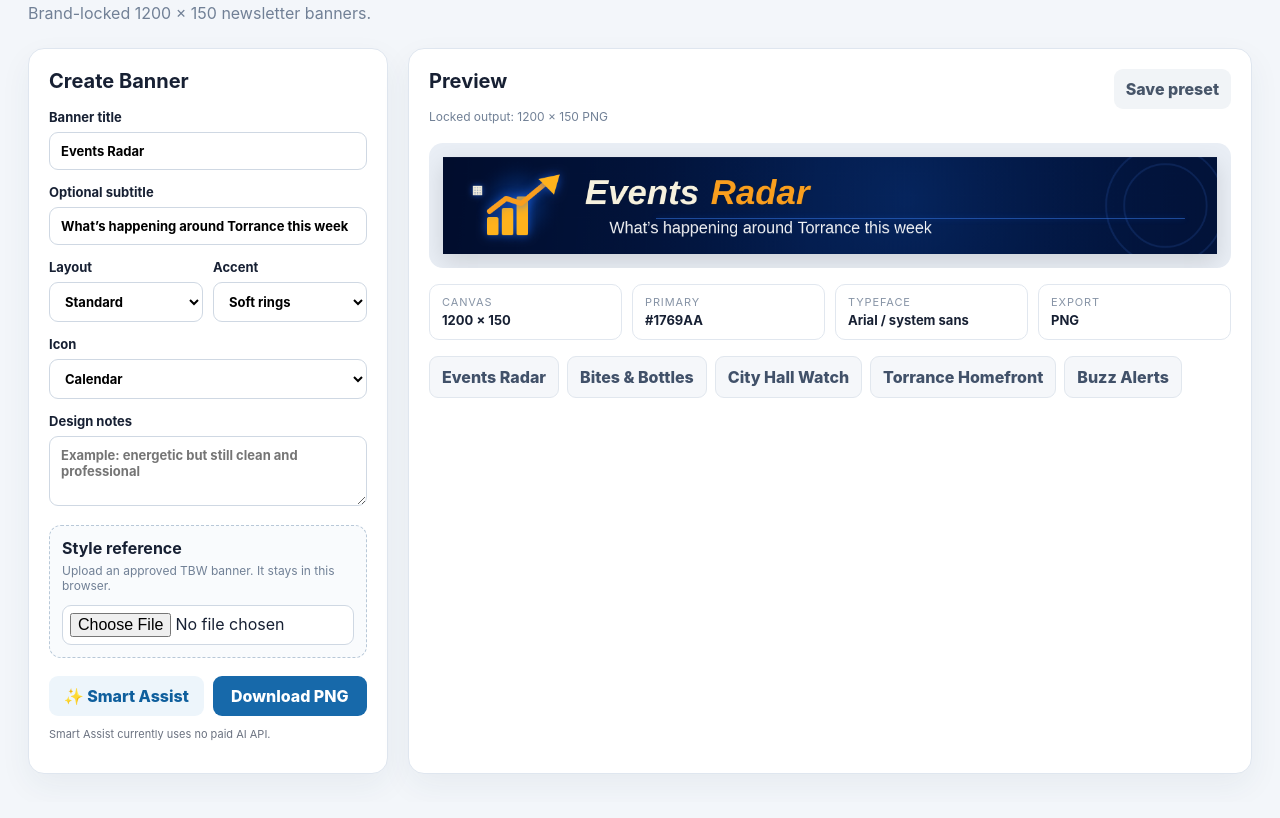
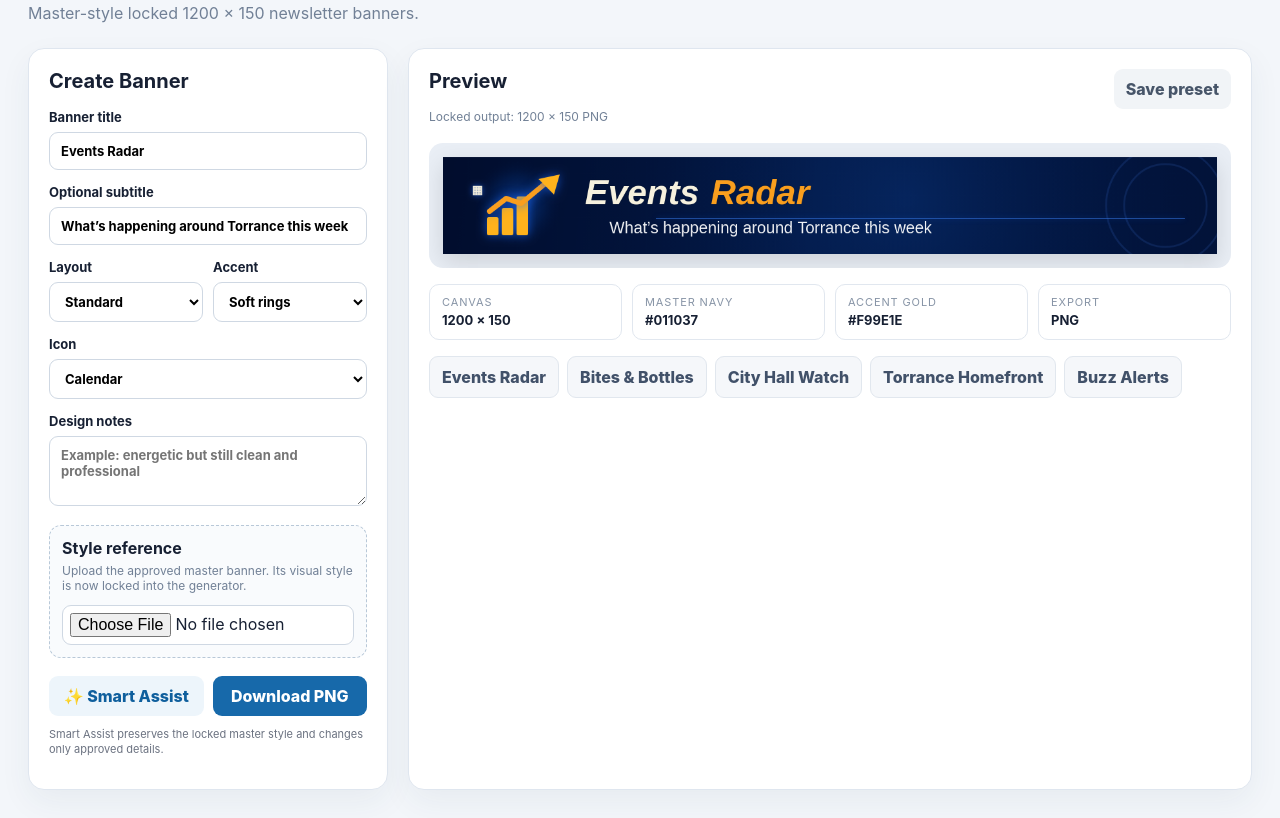
Before and after one commit to bookedbot/torrance-buzz-banner-builder, a website: page public/index.html in a window 1280 px wide. Shown: the part 92-910 px from the top of the page. Drawn offline with Linux system fonts and the light colour scheme.

Commit message:
Update UI for master style lock

```diff
--- a/public/index.html
+++ b/public/index.html
@@ -12,7 +12,7 @@
       <div>
         <p class="eyebrow">THE TORRANCE BUZZ WEEKLY</p>
         <h1>Banner Builder</h1>
-        <p class="muted">Brand-locked 1200 × 150 newsletter banners.</p>
+        <p class="muted">Master-style locked 1200 × 150 newsletter banners.</p>
       </div>
       <span class="lock">🔒 Brand rules locked</span>
     </header>
@@ -73,7 +73,7 @@
         <div class="reference-box">
           <div>
             <strong>Style reference</strong>
-            <p class="muted tiny">Upload an approved TBW banner. It stays in this browser.</p>
+            <p class="muted tiny">Upload the approved master banner. Its visual style is now locked into the generator.</p>
           </div>
           <input id="reference" type="file" accept="image/png,image/jpeg,image/webp" />
           <img id="referencePreview" alt="Style reference preview" hidden />
@@ -84,7 +84,7 @@
           <button id="download" class="primary">Download PNG</button>
         </div>
 
-        <p id="assistStatus" class="status">Smart Assist currently uses no paid AI API.</p>
+        <p id="assistStatus" class="status">Smart Assist preserves the locked master style and changes only approved details.</p>
       </aside>
 
       <section class="panel preview-panel">
@@ -102,8 +102,8 @@
 
         <div class="brand-rules">
           <div><span>Canvas</span><strong>1200 × 150</strong></div>
-          <div><span>Primary</span><strong>#1769AA</strong></div>
-          <div><span>Typeface</span><strong>Arial / system sans</strong></div>
+          <div><span>Master navy</span><strong>#011037</strong></div>
+          <div><span>Accent gold</span><strong>#F99E1E</strong></div>
           <div><span>Export</span><strong>PNG</strong></div>
         </div>
 
```
